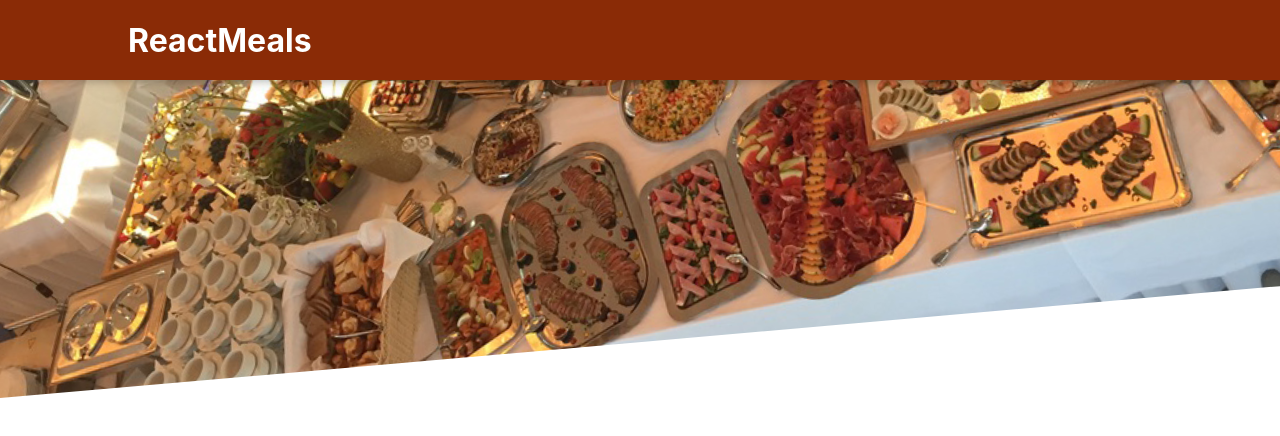
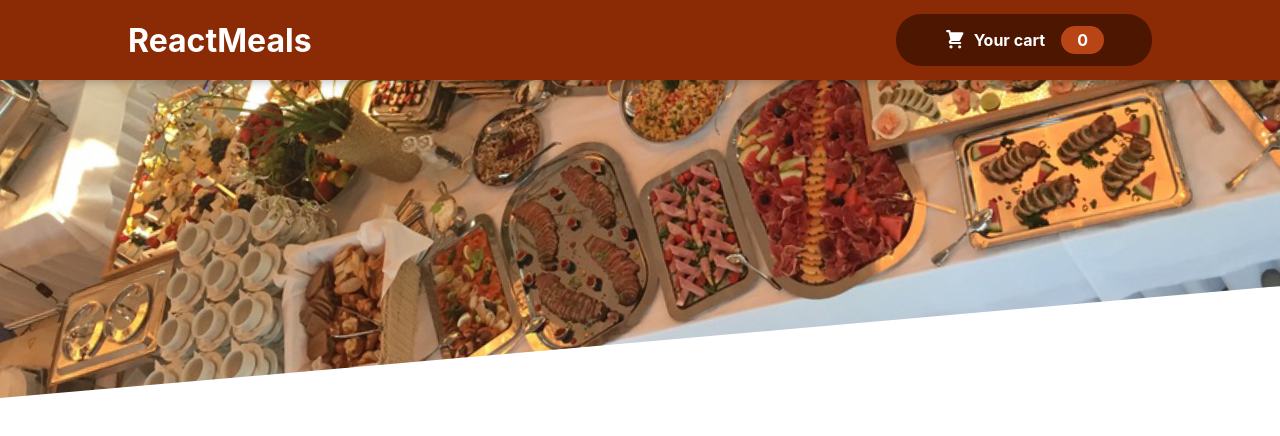
Before and after one commit to josepo/food, a React (Create React App) app: page / in a window 1280 px wide. Shown: the top 436 px of the page. Built offline with nearby package versions, Linux system fonts and the light colour scheme.

Commit message:
Add header cart button

```diff
--- /dev/null
+++ b/src/components/Cart/CartIcon.js
@@ -0,0 +1,15 @@
+const CartIcon = () =>
+{
+   return (
+     <svg
+       xmlns='http://www.w3.org/2000/svg'
+       viewBox='0 0 20 20'
+       fill='currentColor'
+     >
+       <path
+         d='M3 1a1 1 0 000 2h1.22l.305 1.222a.997.997 0 00.01.042l1.358 5.43-.893.892C3.74 11.846 4.632 14 6.414 14H15a1 1 0 000-2H6.414l1-1H14a1 1 0 00.894-.553l3-6A1 1 0 0017 3H6.28l-.31-1.243A1 1 0 005 1H3zM16 16.5a1.5 1.5 0 11-3 0 1.5 1.5 0 013 0zM6.5 18a1.5 1.5 0 100-3 1.5 1.5 0 000 3z' />
+     </svg>
+   );
+ };
+
+ export default CartIcon;
--- a/src/components/Layout/Header.js
+++ b/src/components/Layout/Header.js
@@ -1,5 +1,6 @@
 import css from './Header.module.css';
 import bg from '../../assets/meals.jpg';
+import HeaderCartButton from './HeaderCartButton';
 
 const Header = () =>
 {
@@ -7,7 +8,7 @@
       <>
          <header className={ css.header }>
             <h1>ReactMeals</h1>
-            <button>Cart</button>
+            <HeaderCartButton />
          </header>
          <div className={ css['main-image'] }>
             <img src={ bg } />
--- a/src/components/Layout/Header.module.css
+++ b/src/components/Layout/Header.module.css
@@ -1,8 +1,7 @@
 .header {
    position: fixed;
-   top: 0;
-   left: 0;
    width: 100%;
+   box-sizing: border-box;
    height: 5rem;
    background-color: #8a2b06;
    color: white;
--- /dev/null
+++ b/src/components/Layout/HeaderCartButton.js
@@ -0,0 +1,19 @@
+import CartIcon from '../Cart/CartIcon';
+import css from './HeaderCartButton.module.css';
+
+const HeaderCartButton = () =>
+{
+   return (
+      <button className={ css.button }>
+         <span className={ css.icon }>
+            <CartIcon />
+         </span>
+         <span>Your cart</span>
+         <span class={ css.badge }>
+            0
+         </span>
+      </button>
+   );
+};
+
+export default HeaderCartButton;
--- /dev/null
+++ b/src/components/Layout/HeaderCartButton.module.css
@@ -0,0 +1,60 @@
+
+.button {
+   cursor: pointer;
+   font: inherit;
+   border: none;
+   background-color: #4d1601;
+   color: white;
+   padding: 0.75rem 3rem;
+   display: flex;
+   justify-content: space-around;
+   align-items: center;
+   border-radius: 25px;
+   font-weight: bold;
+ }
+
+ .button:hover,
+ .button:active {
+   background-color: #2c0d00;
+ }
+
+ .icon {
+   width: 1.35rem;
+   height: 1.35rem;
+   margin-right: 0.5rem;
+ }
+
+ .badge {
+   background-color: #b94517;
+   padding: 0.25rem 1rem;
+   border-radius: 25px;
+   margin-left: 1rem;
+   font-weight: bold;
+ }
+
+ .button:hover .badge,
+ .button:active .badge {
+   background-color: #92320c;
+ }
+
+ .bump {
+   animation: bump 300ms ease-out;
+ }
+
+ @keyframes bump {
+   0% {
+     transform: scale(1);
+   }
+   10% {
+     transform: scale(0.9);
+   }
+   30% {
+     transform: scale(1.1);
+   }
+   50% {
+     transform: scale(1.15);
+   }
+   100% {
+     transform: scale(1);
+   }
+ }
```
